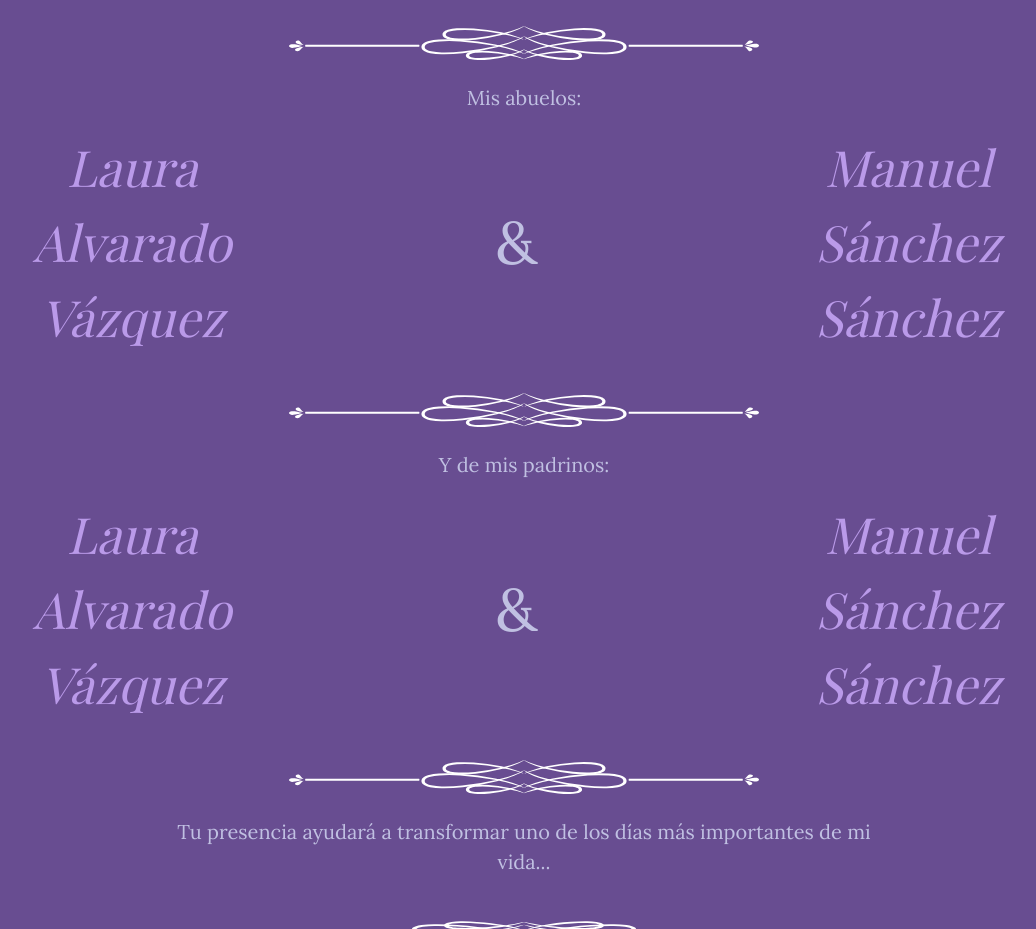
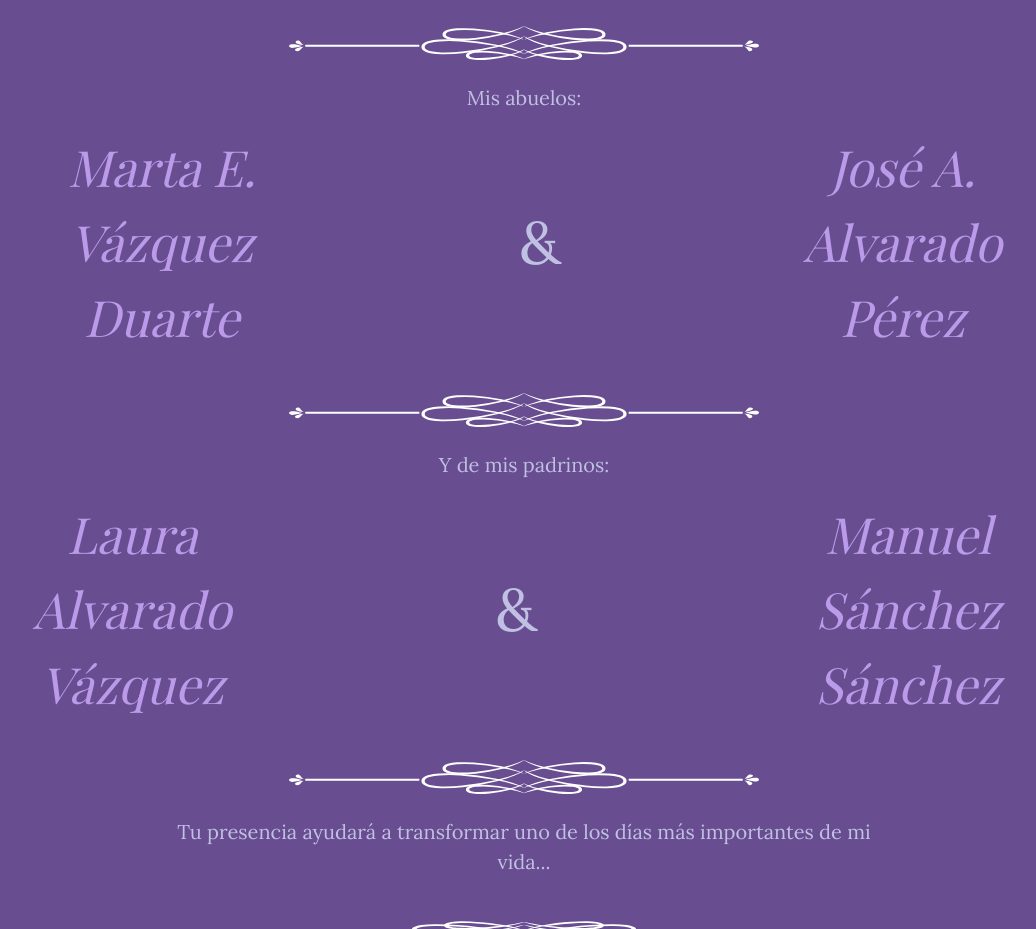
Before and after one commit to StrikerJuan/Invitacion-DariaV-20-07-24, a plain HTML site: page index.html in a window 1280 px wide. Shown: the part 1431-2360 px from the top of the page, without its empty margins (116-1152 px from the left). Drawn offline with nearby package versions, Linux system fonts and the light colour scheme; a web font is replaced by a local one.

Commit message:
Correcion en nombres de abuelos

```diff
--- a/index.html
+++ b/index.html
@@ -76,13 +76,13 @@
                     </div>
                     <div class="info-familiares">
                         <div>
-                            <p id="info-familiares-4">Laura Alvarado Vázquez</p>
+                            <p id="info-familiares-4">Marta E. Vázquez Duarte</p>
                         </div>
                         <div>
                             <p id="info-familiares-5">&</p>
                         </div>
                         <div>
-                            <p id="info-familiares-6">Manuel Sánchez Sánchez</p>
+                            <p id="info-familiares-6">José A. Alvarado Pérez</p>
                         </div>
                     </div>
                 </div>
```
